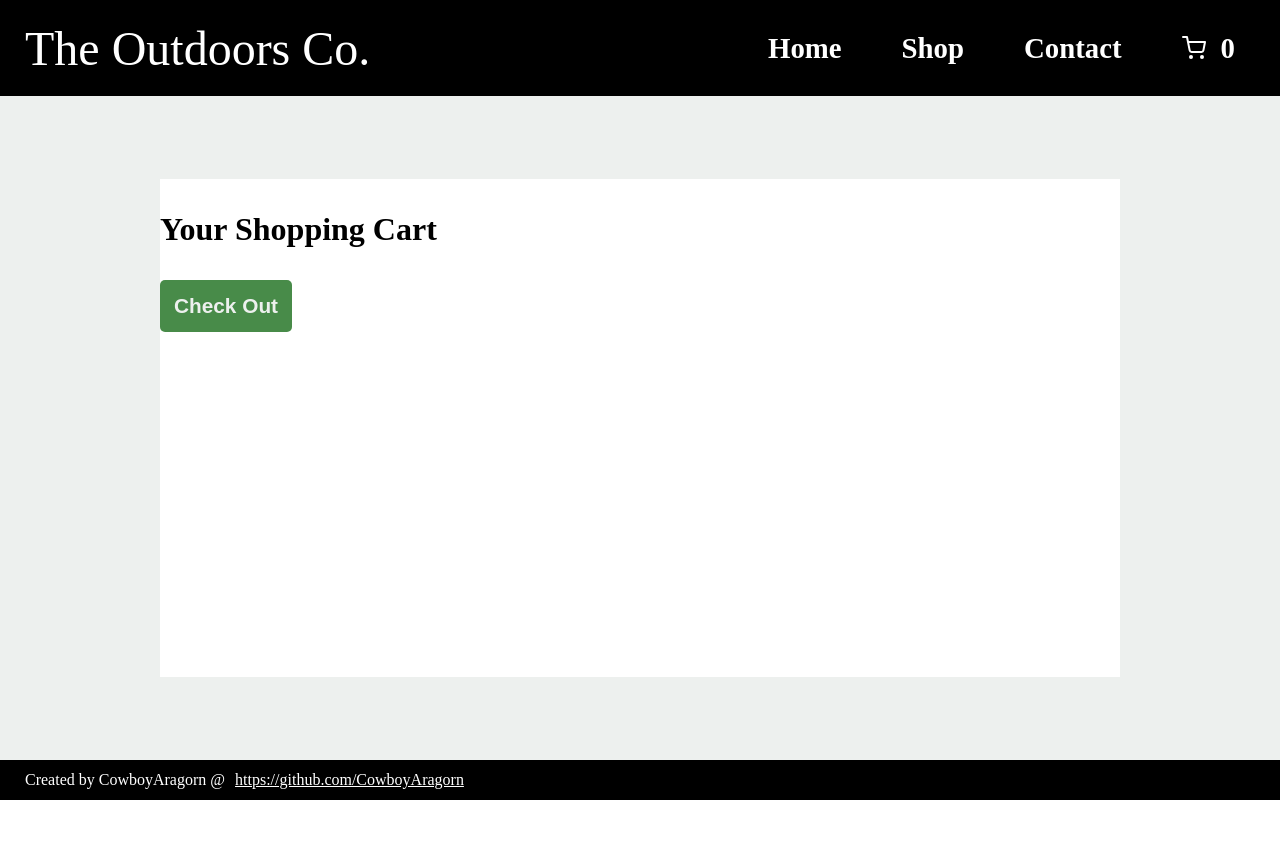
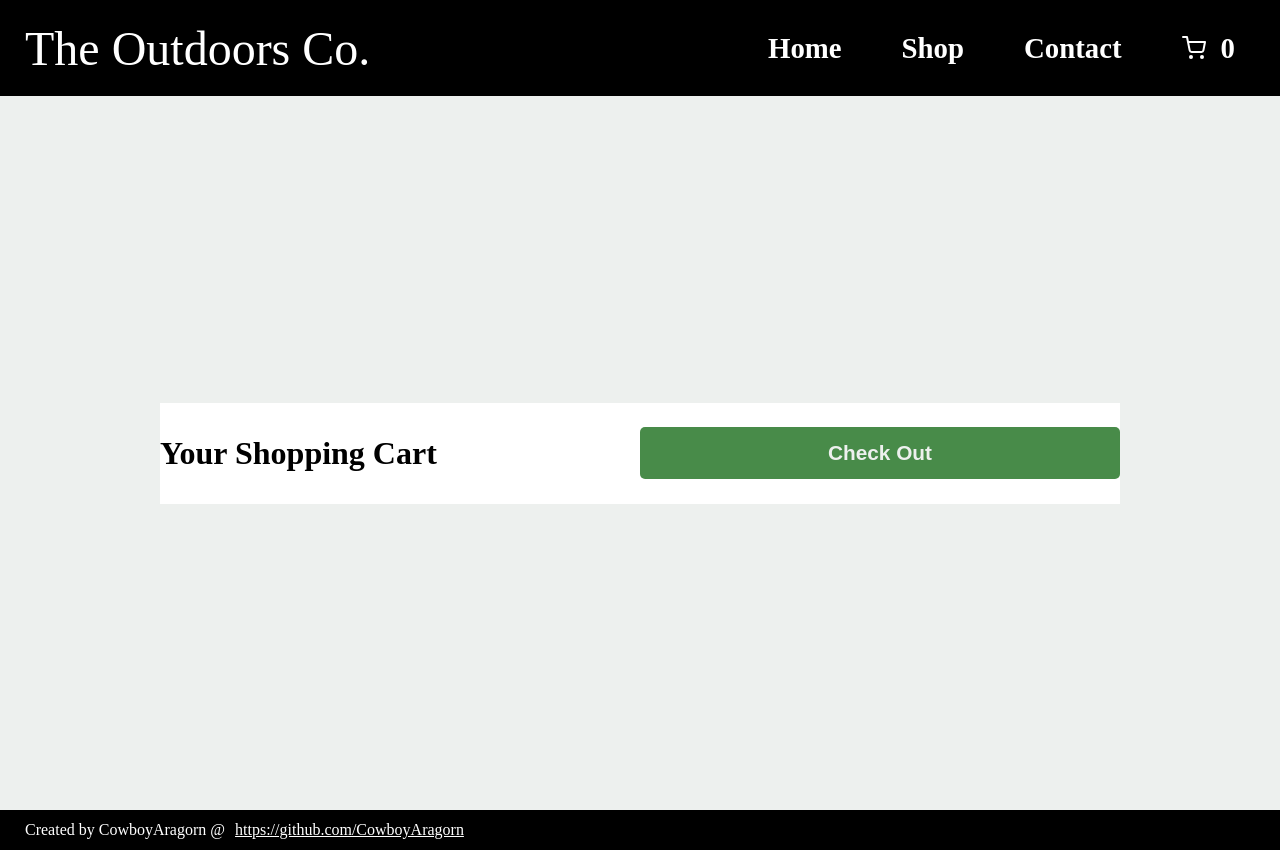
Before and after one commit to CowboyAragorn/shopping-cart, a React (Create React App) app: page /checkout in a window 1280 px wide. Before the commit the page ends 800 px from the top, so only its background shows below. Built offline with nearby package versions, Linux system fonts and the light colour scheme.

Commit message:
style: all pages do not overflow

```diff
--- a/src/App.js
+++ b/src/App.js
@@ -11,8 +11,6 @@ import Footer from "./components/Footer";
 import styled from "styled-components";
 import Checkout from "./components/Checkout";
 
-const Layout = styled.div``;
-
 //React router changes page based on user selected page
 
 function App() {
@@ -20,7 +18,6 @@ function App() {
 
   return (
     <>
-      <Layout>
       <ThemeProvider theme={theme}>
         <BrowserRouter>
           <Navbar cart={cart}></Navbar>
@@ -39,7 +36,6 @@ function App() {
           <Footer />
         </BrowserRouter>
       </ThemeProvider>
-      </Layout>
     </>
   );
 }
--- a/src/components/Checkout.js
+++ b/src/components/Checkout.js
@@ -3,17 +3,24 @@ import styled from "styled-components";
 const Checkout = (props) => {
   const CheckoutWrapper = styled.div`
     display: flex;
+    min-height: 83%;
+    width: 100%;
+    background-color: ${(props) => props.theme.colors.offWhite};
+    padding-top: 25px;
+    padding-bottom: 25px;
+    background-color: ${(props) => props.theme.colors.offWhite};
     align-items: center;
     justify-content: center;
-    height: ${(props) => props.theme.sizing.mainHeight};
-    width: 100%;
-    background-color: ${(props) => props.theme.colors.offWhite};
   `;
 
   const TotalContainer = styled.div`
+    display: grid;
+    grid-template-columns: 1fr 1fr;
+    align-items: center;
+    justify-content: center;
+    flex-direction: column;
     background-color: white;
     width: 75%;
-    height: 75%;
   `;
   const TotalHeader = styled.h3`
     font-size: 2rem;
@@ -77,6 +84,7 @@ const Checkout = (props) => {
 
   const removeItem = (props, i) => {
     const cartCopy = [...props.cart];
+    cartCopy[i].count = 0;
     cartCopy.splice(i, 1);
     props.setCart(cartCopy);
   };
@@ -92,6 +100,7 @@ const Checkout = (props) => {
               <ItemInfoWrapper>
                 <ItemTitle>{item.name}</ItemTitle>
                 <ItemTitle>{item.price}</ItemTitle>
+                <ItemTitle>{item.count}</ItemTitle>
                 <RemoveBtn onClick={removeItem.bind(this, props, i)}>
                   Remove
                 </RemoveBtn>
--- a/src/components/Footer.js
+++ b/src/components/Footer.js
@@ -3,11 +3,12 @@ import styled from "styled-components";
 
 const FooterWrapper = styled.div`
   display: flex;
+  flex: 1 1 0;
   margin: 0;
   align-items: center;
   justify-content: left;
   width: 100%;
-  height: 5vh;
+  height: ${(props) => props.theme.sizing.footerHeight};
   background-color: black;
   color: white;
 `;
--- a/src/components/Navbar.js
+++ b/src/components/Navbar.js
@@ -71,7 +71,16 @@ const CartDisplay = styled.div`
   font-size: 1.8rem;
 `;
 
+const cartCount = (props) => {
+  let count = 0;
+  props.cart.map((item) => (count = count + item.count));
+  return count;
+};
+
 const Navbar = (props) => {
+  //have to declare as variable and run function prior to mounting,
+  //otherwise react will say it can't mount a function as a child
+  let totalInCart = cartCount(props);
   return (
     <Nav>
       <TitleContainer>
@@ -89,7 +98,7 @@ const Navbar = (props) => {
         </StyledListItem>
         <StyledCartLink to="/checkout">
           <CartSVG />
-          <CartDisplay>{props.cart.length}</CartDisplay>
+          <CartDisplay>{totalInCart}</CartDisplay>
         </StyledCartLink>
       </LinksContainer>
     </Nav>
--- a/src/components/Shop.js
+++ b/src/components/Shop.js
@@ -3,10 +3,7 @@ import styled from "styled-components";
 import shopItems from "./shopItems";
 
 const ShopWrapper = styled.div`
-  display: flex;
-  flex-grow: 1;
-  height: ${(props) => props.theme.sizing.mainHeight};
-  height: 100%;
+  min-height: 83%;
   width: 100%;
   background-color: ${(props) => props.theme.colors.offWhite};
   padding-top: 25px;
@@ -74,8 +71,17 @@ const StyledButton = styled.button`
 `;
 
 const handleAddToCart = (props, item) => {
+  let cartCopy = [...props.cart];
   console.log(item);
-  props.setCart([...props.cart, item]);
+  let filteredResult = cartCopy.filter((e) => e.name === item.name);
+
+  if (filteredResult.length === 0) {
+    cartCopy.push(item);
+    cartCopy[cartCopy.length - 1].count++;
+  } else {
+    filteredResult[0].count = filteredResult[0].count + 1;
+  }
+  props.setCart(cartCopy);
   //consoleLog();
 };
 
--- a/src/theme.js
+++ b/src/theme.js
@@ -9,6 +9,7 @@ const theme = {
   },
   sizing: {
     mainHeight: "83vh",
+    mainHeightPercent: "83%",
     navBarHeight: "12vh",
     footerHeight: "5vh",
   },
```
Lines whose indentation alone changed are shown as unchanged.
